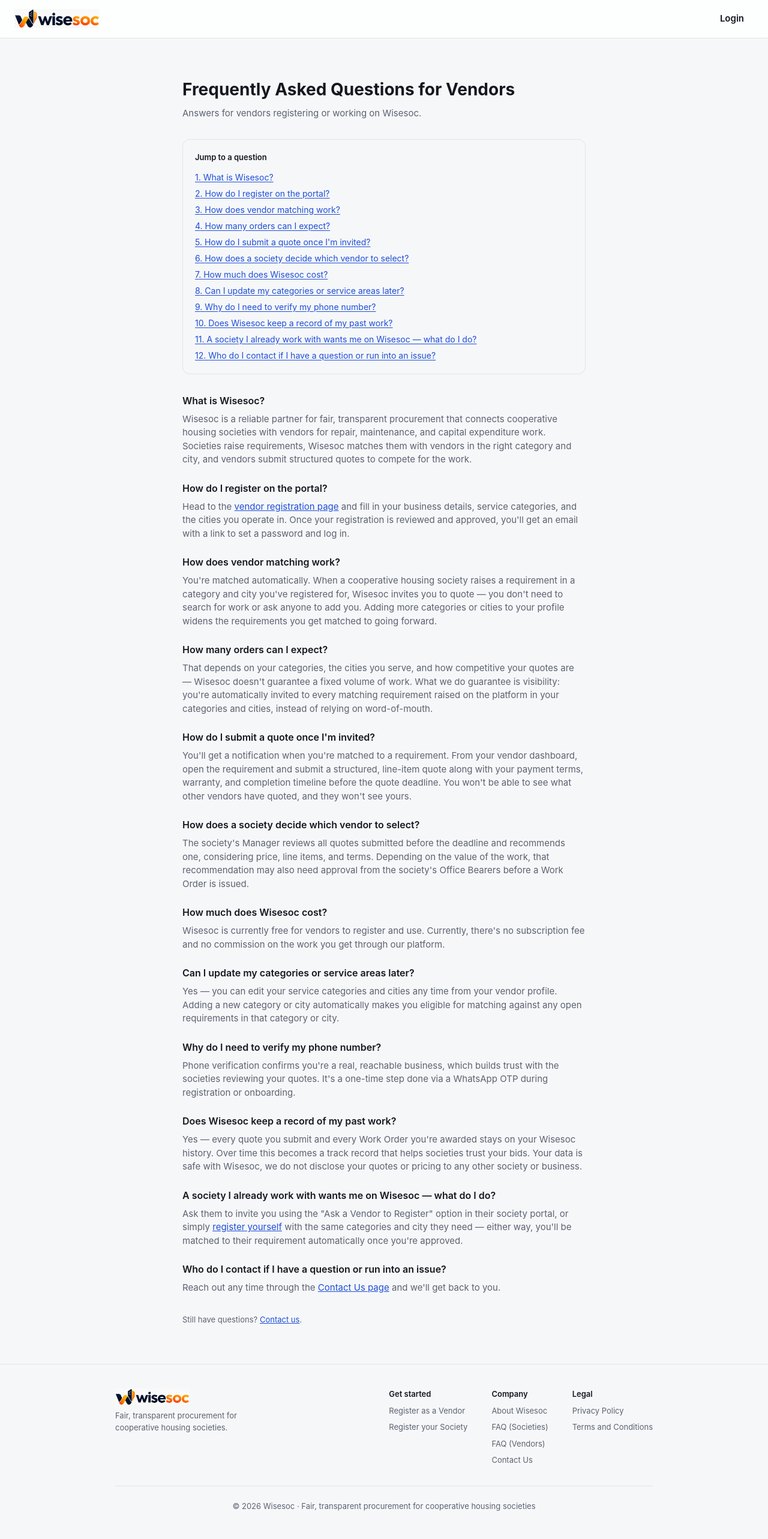
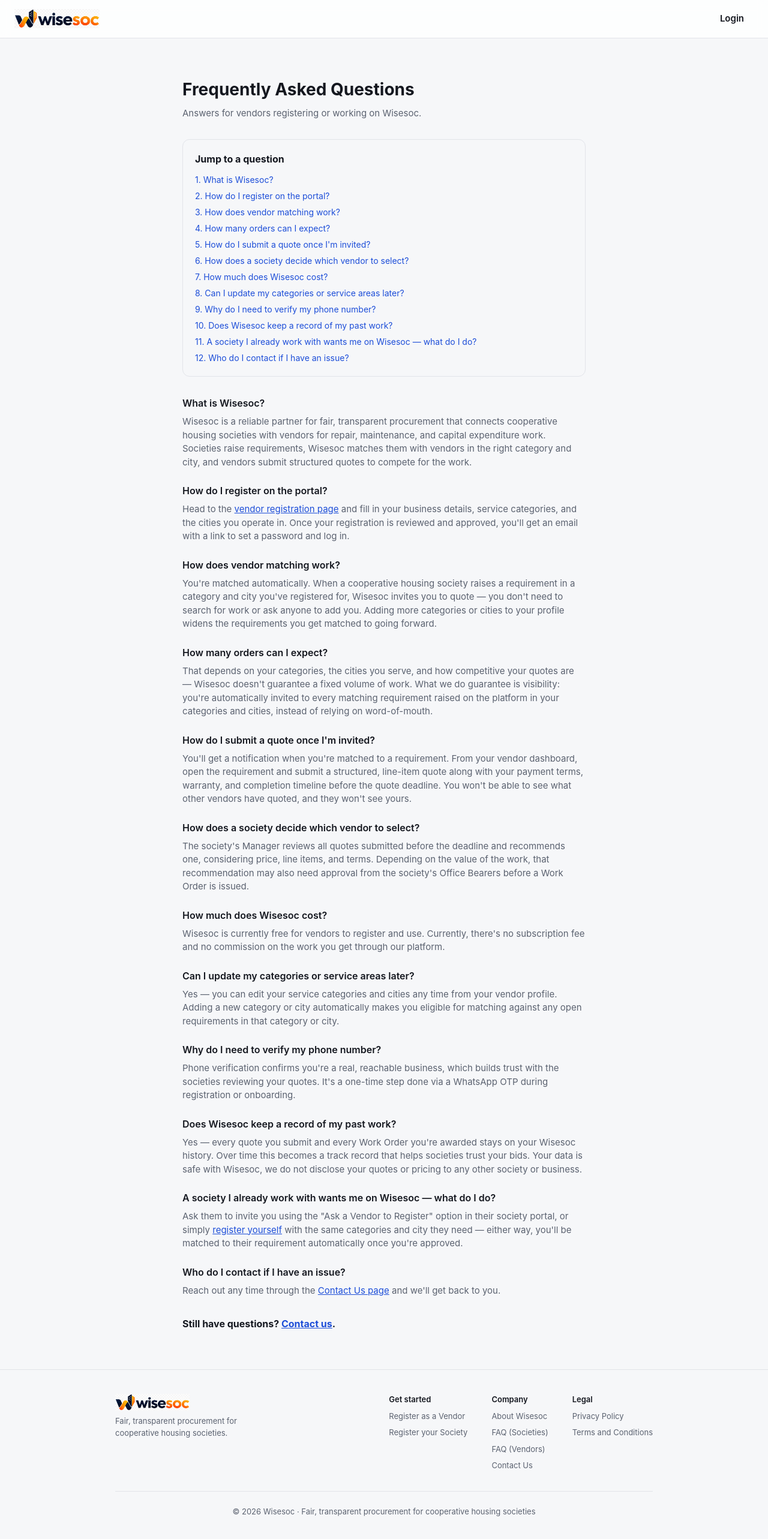
Before and after one commit to mjmasalawala/CHSProcurement, a Next.js app: page /faq/vendors in a window 1280 px wide. Shown: the top 2566 px of the page at 60% size. Built offline with nearby package versions, Linux system fonts and the light colour scheme; no server answers.

Commit message:
Polish FAQ page styling and copy
Bumps "Jump to a question" and "Still have questions?" to bolder/larger
text, drops the underline from jump-list question links, shortens the
vendor FAQ's title and its support question.

```diff
--- a/src/app/faq/vendors/page.tsx
+++ b/src/app/faq/vendors/page.tsx
@@ -117,7 +117,7 @@
   },
   {
     id: "support",
-    question: "Who do I contact if I have a question or run into an issue?",
+    question: "Who do I contact if I have an issue?",
     answer: (
       <>
         Reach out any time through the{" "}
@@ -134,7 +134,7 @@
 export default function VendorFaqPage() {
   return (
     <FaqList
-      title="Frequently Asked Questions for Vendors"
+      title="Frequently Asked Questions"
       description="Answers for vendors registering or working on Wisesoc."
       faqs={FAQS}
     />
--- a/src/components/faq-list.tsx
+++ b/src/components/faq-list.tsx
@@ -36,11 +36,11 @@
         </div>
 
         <nav aria-label="Questions" className="flex flex-col gap-2 rounded-xl border border-border-subtle p-5">
-          <p className="mb-1 text-[13px] font-semibold text-text-primary">Jump to a question</p>
+          <p className="mb-1 text-[16px] font-bold text-text-primary">Jump to a question</p>
           <ol className="flex flex-col gap-1.5">
             {faqs.map((faq, i) => (
               <li key={faq.id} className="text-[14px]">
-                <a href={`#${faq.id}`} className="text-accent-primary underline underline-offset-2 hover:text-text-primary">
+                <a href={`#${faq.id}`} className="text-accent-primary hover:text-text-primary">
                   {i + 1}. {faq.question}
                 </a>
               </li>
@@ -57,7 +57,7 @@
           ))}
         </div>
 
-        <p className="text-[13px] text-text-secondary">
+        <p className="text-[16px] font-bold text-text-primary">
           Still have questions?{" "}
           <Link href="/contact" className="text-accent-primary underline">
             Contact us
```
